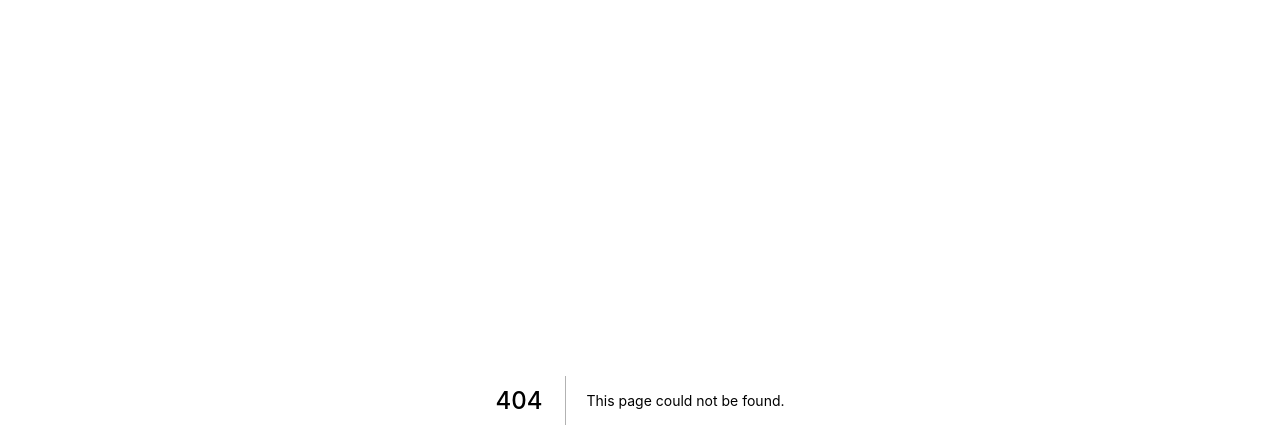
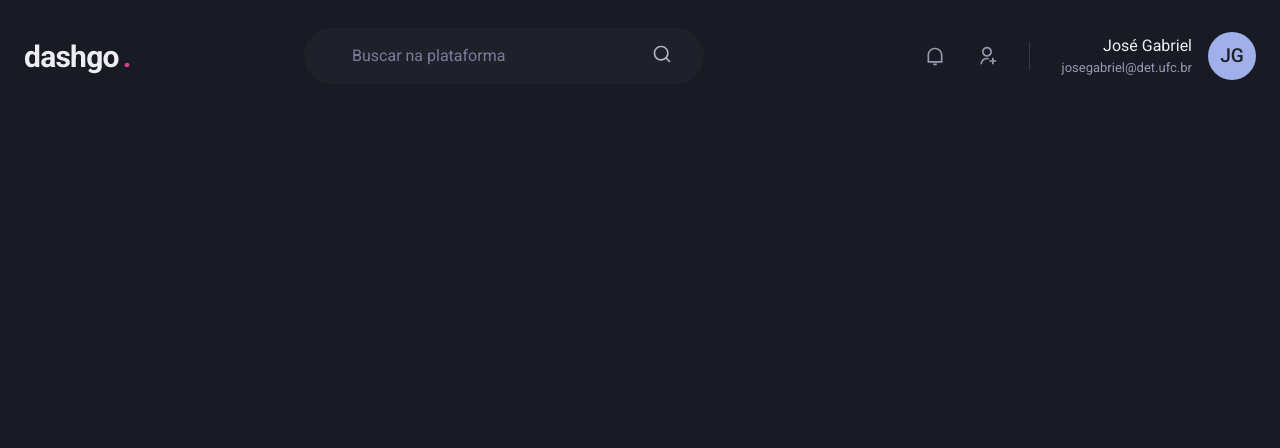
Before and after one commit to jgabriel1/dashgo, a Next.js app: page /dashboard in a window 1280 px wide. Before the commit this address had no page. Shown: the top 448 px of the page. Built offline with nearby package versions, Linux system fonts and the light colour scheme.

Commit message:
Created dashboard header.

```diff
--- a/package.json
+++ b/package.json
@@ -15,7 +15,8 @@
     "framer-motion": "^4.1.3",
     "next": "10.1.3",
     "react": "17.0.2",
-    "react-dom": "17.0.2"
+    "react-dom": "17.0.2",
+    "react-icons": "^4.2.0"
   },
   "devDependencies": {
     "@types/node": "^14.14.37",
--- /dev/null
+++ b/src/components/Header.tsx
@@ -0,0 +1,81 @@
+import { Flex, Text, Input, Icon, HStack, Box, Avatar } from '@chakra-ui/react';
+import {
+  RiNotificationLine,
+  RiSearchLine,
+  RiUserAddLine,
+} from 'react-icons/ri';
+
+export function Header() {
+  return (
+    <Flex
+      as="header"
+      w="100%"
+      maxW={1480}
+      h="20"
+      mx="auto"
+      mt="4"
+      px="6"
+      align="center"
+    >
+      <Text fontSize="3xl" fontWeight="bold" letterSpacing="tight" w="64">
+        dashgo
+        <Text as="span" ml="1" color="pink.500">
+          .
+        </Text>
+      </Text>
+
+      <Flex
+        as="label"
+        flex="1"
+        py="4"
+        px="8"
+        ml="6"
+        maxW={400}
+        alignSelf="center"
+        color="gray.200"
+        position="relative"
+        bg="gray.800"
+        borderRadius="full"
+      >
+        <Input
+          color="gray.50"
+          variant="unstyled"
+          px="4"
+          mr="4"
+          placeholder="Buscar na plataforma"
+          _placeholder={{ color: 'gray.400' }}
+        />
+
+        <Icon as={RiSearchLine} fontSize="20" />
+      </Flex>
+
+      <Flex align="center" ml="auto">
+        <HStack
+          spacing="8"
+          mx="8"
+          pr="8"
+          py="1"
+          color="gray.300"
+          borderRightWidth={1}
+          borderColor="gray.700"
+        >
+          <Icon as={RiNotificationLine} fontSize={20} />
+
+          <Icon as={RiUserAddLine} fontSize={20} />
+        </HStack>
+
+        <Flex align="center">
+          <Box mr="4" textAlign="right">
+            <Text>José Gabriel</Text>
+
+            <Text color="gray.300" fontSize="small" textAlign="right">
+              josegabriel@det.ufc.br
+            </Text>
+          </Box>
+
+          <Avatar size="md" name="José Gabriel" />
+        </Flex>
+      </Flex>
+    </Flex>
+  );
+}
--- /dev/null
+++ b/src/pages/dashboard.tsx
@@ -0,0 +1,5 @@
+import { Header } from '../components/Header';
+
+export default function Dashboard() {
+  return <Header />;
+}
```
Also changed, not shown: 1 other file (tests, documents, lock files or other folders).
